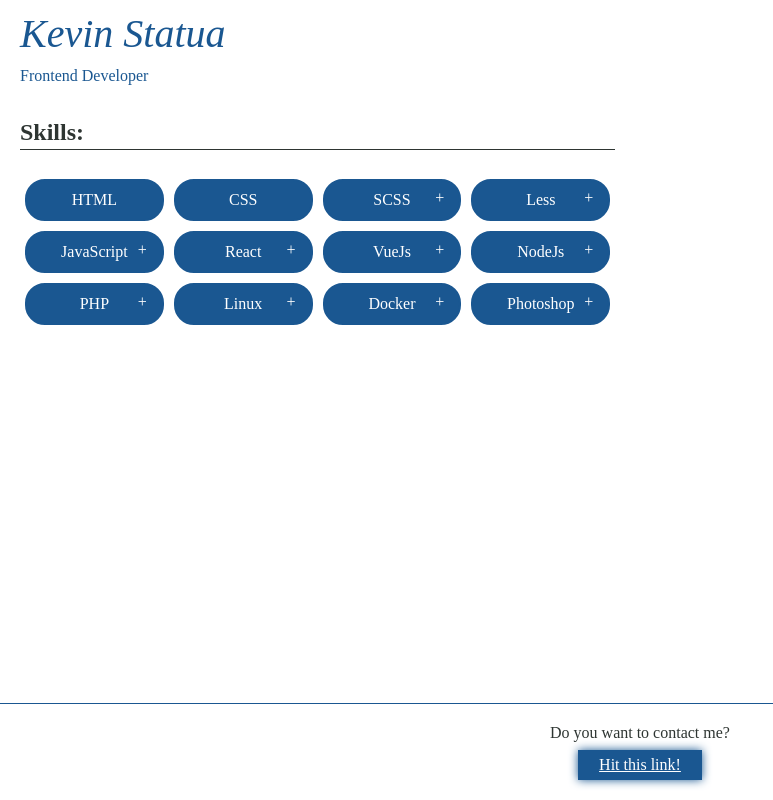
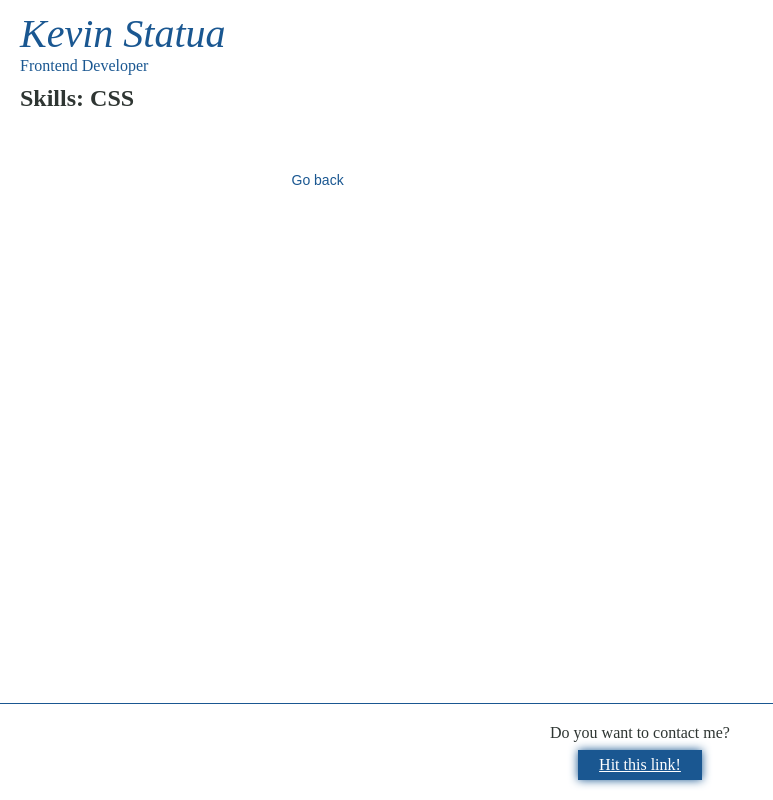
Before and after one commit to PhantomDraven/website_realization, a React (Create React App) app: page /about/skills/css in a window 1280 px wide. Shown: the whole page, without its empty margins (0-773 px from the left). Built offline with nearby package versions, Linux system fonts and the light colour scheme; a web font is replaced by a local one.

Commit message:
Skill list page - Skill single page

```diff
--- a/src/app/About/About.css
+++ b/src/app/About/About.css
@@ -1,4 +1,5 @@
 .section-skill {
+    position: relative;
     padding: 10px 0;
     width: 100%;
 }
@@ -12,19 +13,34 @@
 .section-skill.detail {
     opacity: 0;
     transition: 0.5s linear;
+    text-align: center;
+}
+
+.section-skill .button-back {
+    appearance: none;
+    background: transparent;
+    color: #1a5791;
+    margin: 30px auto 0;
+    padding: 10px 15px;
+    border: 0;
+    font-size: 14px;
 }
 
 .section-skill .section-title {
-    padding-bottom: 3px;
-    border-bottom: 1px solid #2e3532;
+    margin: 0;
+    padding: 0;
     font-size: 24px;
+    text-align: left;
 }
 
 .section-skill .section-content {
+    margin-top: 20px;
     position: relative;
+    text-align: left;
 }
 
 .section-skill .section-content ul {
+    margin-top: 0;
     padding: 10px 0 10px 40px;
 }
 
@@ -33,6 +49,10 @@
     grid-template-columns: repeat(auto-fill, minmax(140px, 1fr));
     padding: 0;
     list-style: none;
+}
+
+.section-skill .section-content .section-details {
+    display: none;
 }
 
 .single-section-wrapper {
@@ -73,7 +93,12 @@
     color: #1a5791;
 }
 
+.single-section-wrapper a {
+    text-decoration: none;
+}
+
 .single-section-wrapper .section-info {
+    color: #ffffff;
     font-size: 16px;
 }
 
@@ -84,7 +109,3 @@
 .single-section-wrapper .ranking {
     display: none;
 }
-
-.section-skill .section-content .section-details {
-    display: none;
-}
--- a/src/app/About/Skills/index.js
+++ b/src/app/About/Skills/index.js
@@ -1,4 +1,6 @@
 import React, { Component } from 'react';
+
+import { Link } from 'react-router-dom';
 
 import { skills } from '../data';
 
@@ -19,19 +21,70 @@
             activeSkill: {
                 ...activeSkillDefaultValue
             },
+            pageTitle: 'Skills',
             skills: skills
         };
 
         this.getActive = this.getActive.bind(this);
-        this.handleDetails = this.handleDetails.bind(this);
-        this.hideDetails = this.hideDetails.bind(this);
+        this.getRequestedSkill = this.getRequestedSkill.bind(this);
         this.ranking = this.ranking.bind(this);
-        this.showDetails = this.showDetails.bind(this);
         this.timedSkils = this.timedSkils.bind(this);
+    }
+
+    componentWillMount() {
+        if (this.props.requestSkill) {
+            const saveState = this.state.activeSkill;
+            const { index, name, star, note } = this.getRequestedSkill(
+                this.props.requestSkill
+            );
+            saveState.active = true;
+            saveState.animation = true;
+            saveState.name = name;
+            saveState.star = star;
+            saveState.note = note;
+            saveState.index = index;
+            this.setState({
+                activeSkill: saveState,
+                animate: true
+            });
+        }
     }
 
     componentDidMount() {
         this.timedSkils();
+    }
+
+    getActive = () => {
+        const { active, name, note, animation } = this.state.activeSkill;
+        if (active) {
+            return (
+                <div
+                    className={
+                        'section-skill detail' +
+                        (animation ? ' animation-show' : '')
+                    }
+                >
+                    <h1 className="section-title">
+                        {this.state.pageTitle}: {name}
+                    </h1>
+                    <div className="section-content">{note}</div>
+                    <Link to="/about">
+                        <button className="button-back">Go back</button>
+                    </Link>
+                </div>
+            );
+        }
+        return null;
+    };
+
+    getRequestedSkill(request) {
+        const skills = this.state.skills;
+        for (let index = 0; index < skills.length; index++) {
+            const element = skills[index];
+            if (element.url === request) {
+                return { ...element, index };
+            }
+        }
     }
 
     ranking = evaluation => {
@@ -67,85 +120,13 @@
         }, 50);
     };
 
-    handleDetails = (enable, index) => {
-        if (this.state.activeSkill.active && enable !== 'less') {
-            this.hideDetails();
+    getLists = () => {
         const self = this;
-            setTimeout(() => {
-                self.showDetails(index);
-            }, 250);
-        } else if (enable === 'less') {
-            this.hideDetails();
-        } else if (enable === 'more') {
-            this.showDetails(index);
-        }
-    };
-
-    showDetails = index => {
-        const { name, star, note } = this.state.skills[index];
-        this.setState(
-            {
-                activeSkill: {
-                    active: true,
-                    index,
-                    name,
-                    star,
-                    note,
-                    animation: false
-                }
-            },
-            () => {
-                const self = this;
-                setTimeout(() => {
-                    const saveState = self.state.activeSkill;
-                    self.setState({
-                        activeSkill: {
-                            ...saveState,
-                            animation: true
-                        }
-                    });
-                }, 250);
-            }
-        );
-    };
-
-    hideDetails = () => {
-        const activeSkill = this.state.activeSkill;
-        this.setState({
-            activeSkill: {
-                ...activeSkill,
-                active: false,
-                animation: false,
-                index: 0
-            }
-        });
-    };
-
-    getActive = () => {
-        const { active, name, note, animation } = this.state.activeSkill;
-        if (active) {
+        const { animate } = self.state;
+        if (!animate) {
             return (
-                <div
-                    className={
-                        'section-skill detail' +
-                        (animation ? ' animation-show' : '')
-                    }
-                >
-                    <h3 className="section-title">{name}</h3>
-                    <div className="section-content">{note}</div>
-                </div>
-            );
-        }
-        return null;
-    };
-
-    render() {
-        const self = this;
-        const activeSkill = self.getActive();
-        return (
-            <React.Fragment>
                 <div className="section-skill">
-                    <h3 className="section-title">Skills:</h3>
+                    <h3 className="section-title">{this.state.pageTitle}</h3>
                     <div className="section-content">
                         <ul>
                             {this.state.skills.map((el, i) => {
@@ -164,10 +145,8 @@
                                             (showMore ? showMore + ' ' : '') +
                                             'single-section-wrapper'
                                         }
-                                        onClick={() =>
-                                            self.handleDetails(showMore, i)
-                                        }
                                     >
+                                        <Link to={'/about/skills/' + el.url}>
                                             <div className="section-info">
                                                 <span className="name">
                                                     {el.name}
@@ -179,12 +158,24 @@
                                             <span className="section-details">
                                                 {el.note}
                                             </span>
+                                        </Link>
                                     </li>
                                 );
                             })}
                         </ul>
                     </div>
                 </div>
+            );
+        }
+        return null;
+    };
+
+    render() {
+        const listSkills = this.getLists();
+        const activeSkill = this.getActive();
+        return (
+            <React.Fragment>
+                {listSkills}
                 {activeSkill}
             </React.Fragment>
         );
--- a/src/app/About/index.js
+++ b/src/app/About/index.js
@@ -2,6 +2,9 @@
 
 import './About.css';
 import './Animation.css';
+
+import Header from '../../core/Header';
+import Footer from '../../core/Footer';
 
 import Skills from './Skills';
 import Projects from './Projects';
@@ -10,11 +13,13 @@
     constructor(props) {
         super(props);
 
+        const { activeSkill = false } = this.props;
+
         this.state = {
-            name: 'Kevin',
-            surname: 'Statua',
-            role: 'Frontend Developer',
-            job: 'Alpenite S.r.l.'
+            title: 'Kevin Statua',
+            subtitle: 'Frontend Developer',
+            job: 'Alpenite S.r.l.',
+            activeSkill
         };
     }
 
@@ -25,28 +30,15 @@
     render() {
         return (
             <React.Fragment>
+                <Header
+                    title={this.state.title}
+                    subtitle={this.state.subtitle}
+                />
                 <main className="page-wrapper">
-                    <h1 className="page-title">
-                        <span className="color-primary italic">
-                            {this.state.name} {this.state.surname}
-                        </span>
-                    </h1>
-                    <span className="page-subtitle">
-                        <span className="color-primary">{this.state.role}</span>
-                        {/*<span className="color-secondary">{this.state.job}</span>*/}
-                    </span>
-                    <Skills activeSkill={false} />
+                    <Skills requestSkill={this.state.activeSkill} />
                     <Projects />
                 </main>
-                <footer className="page-footer">
-                    <p className="button-label">Do you want to contact me?</p>
-                    <a
-                        className="button-contact"
-                        href="mailto:kevin.statua@gmail.com"
-                    >
-                        Hit this link!
-                    </a>
-                </footer>
+                <Footer />
             </React.Fragment>
         );
     }
--- a/src/core/App.css
+++ b/src/core/App.css
@@ -58,14 +58,19 @@
     z-index: 1;
 }
 
-.page-wrapper .page-title {
+.page-header {
+    padding: 0 20px;
+}
+
+.page-header .page-title {
     font-size: 40px;
-    margin: 10px 0;
+    margin: 10px 0 0;
     width: 100%;
 }
 
-.page-wrapper .page-subtitle {
+.page-header .page-subtitle {
     width: 100%;
+    margin-bottom: 10px;
 }
 
 .page-footer {
--- a/src/core/App.js
+++ b/src/core/App.js
@@ -32,8 +32,14 @@
             <Router>
                 <React.Fragment>
                     <Route exact path="/" component={Main} />
-                    <Route path="/about" component={About} />
-                    <Route path="/concepts" component={Concepts} />
+                    <Route exact path="/about" component={About} />
+                    <Route
+                        path="/about/skills/:skill"
+                        render={props => (
+                            <About activeSkill={props.match.params.skill} />
+                        )}
+                    />
+                    <Route exact path="/concepts" component={Concepts} />
                 </React.Fragment>
             </Router>
         );
--- /dev/null
+++ b/src/core/Footer/index.js
@@ -0,0 +1,19 @@
+import React, { Component } from 'react';
+
+class Footer extends Component {
+    render() {
+        return (
+            <footer className="page-footer">
+                <p className="button-label">Do you want to contact me?</p>
+                <a
+                    className="button-contact"
+                    href="mailto:kevin.statua@gmail.com"
+                >
+                    Hit this link!
+                </a>
+            </footer>
+        );
+    }
+}
+
+export default Footer;
--- /dev/null
+++ b/src/core/Header/index.js
@@ -0,0 +1,21 @@
+import React, { Component } from 'react';
+
+class Header extends Component {
+    render() {
+        return (
+            <header className="page-header">
+                <h1 className="page-title">
+                    <span className="color-primary italic">
+                        {this.props.title}
+                    </span>
+                </h1>
+                <span className="page-subtitle">
+                    <span className="color-primary">{this.props.subtitle}</span>
+                    {/*<span className="color-secondary">{this.props.job}</span>*/}
+                </span>
+            </header>
+        );
+    }
+}
+
+export default Header;
```
Also changed, not shown: src/app/About/data.js (+24 -12 lines). Lines whose indentation alone changed are shown as unchanged.
